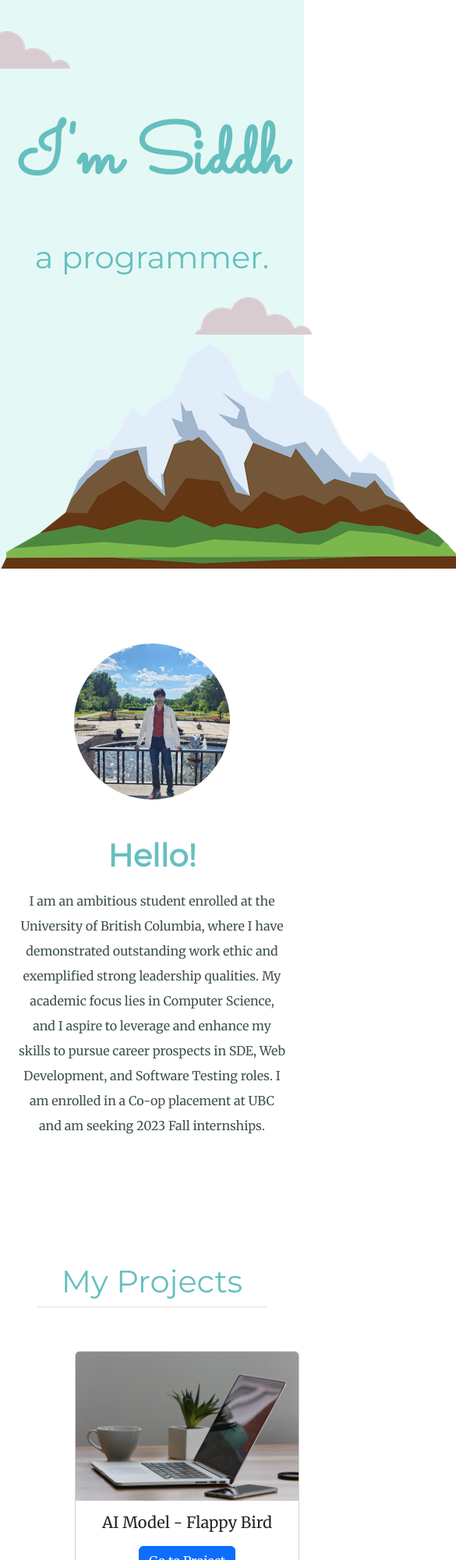
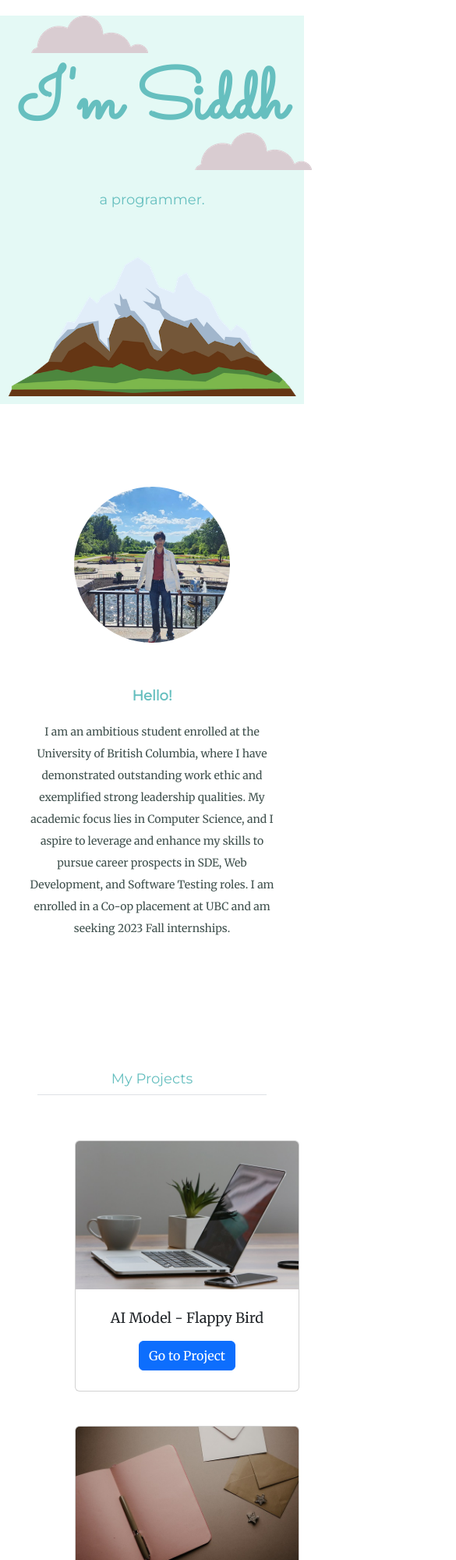
Before and after one commit to siddh1311/myPortfolio, a plain HTML site: page index.html in a window 390 px wide. Shown: the top 2000 px of the page at 78% size, 585 px wide, since content can reach past the window. Drawn offline with nearby package versions, Linux system fonts and the light colour scheme.

Commit message:
update responsiveness

```diff
--- a/index.html
+++ b/index.html
@@ -42,10 +42,11 @@
         </div>
     </section>
     <section id="projects">
+      <div class="centered-container">
         <div class="container px-5 py-5" id="custom-cards">
           <h2 class="pb-2 border-bottom">My Projects</h2>
 
-            <div class="row row-cols-1 row-cols-lg-3 align-items-stretch g-4 py-5 px-5">
+          <div class="row row-cols-1 row-cols-lg-3 align-items-stretch g-4 py-5 px-5 projects">
             <div class="col">
               <div class="card" style="width: 18rem;">
                 <img src="./assets/images/port1.jpg" class="card-img-top" alt="...">
@@ -77,6 +78,8 @@
             </div>
           </div>
         </div>
+      </div>
+
     </section>
     <section id="skills">
       <div class="container px-4 py-5" id="hanging-icons">
--- a/style.css
+++ b/style.css
@@ -103,3 +103,69 @@ p {
 .highlight {
     color: #66bfbf;
 }
+
+@media (max-width: 768px) {
+    /* Adjust font sizes and spacing for smaller screens */
+    h1 {
+      font-size: 24px;
+      margin: 10px 0;
+    }
+
+    h2, h3, h4, h5 {
+      font-size: 18px;
+      margin: 10px 0;
+    }
+
+    p {
+      font-size: 14px;
+      margin: 5px 0;
+    }
+
+    /* Adjust margins and padding for smaller screens */
+    .top-container {
+      padding: 10px;
+      margin-top: 20px;
+    }
+
+    .title-text {
+      margin: 10px 0;
+    }
+
+    .hero-container, .container {
+      padding: 10px;
+    }
+
+    /* Adjust image sizes for smaller screens */
+    .top-cloud, .bot-cloud, .mountain, .profile {
+      max-width: 100%;
+      height: auto;
+    }
+
+    .top-cloud {
+        top: 0px;
+        right: 200px;
+    }
+
+    /* Update card widths for smaller screens */
+    .card {
+      width: 100%;
+      margin-bottom: 20px;
+      align-items: center;
+    }
+
+    .centered-container {
+        display: flex;
+        justify-content: center; /* Horizontally center */
+        align-items: center;
+    }
+
+    /* Center align navigation links */
+    .nav {
+      justify-content: center;
+    }
+
+    /* Footer styles */
+    footer {
+      padding: 10px;
+    }
+}
```
Lines whose indentation alone changed are shown as unchanged.
